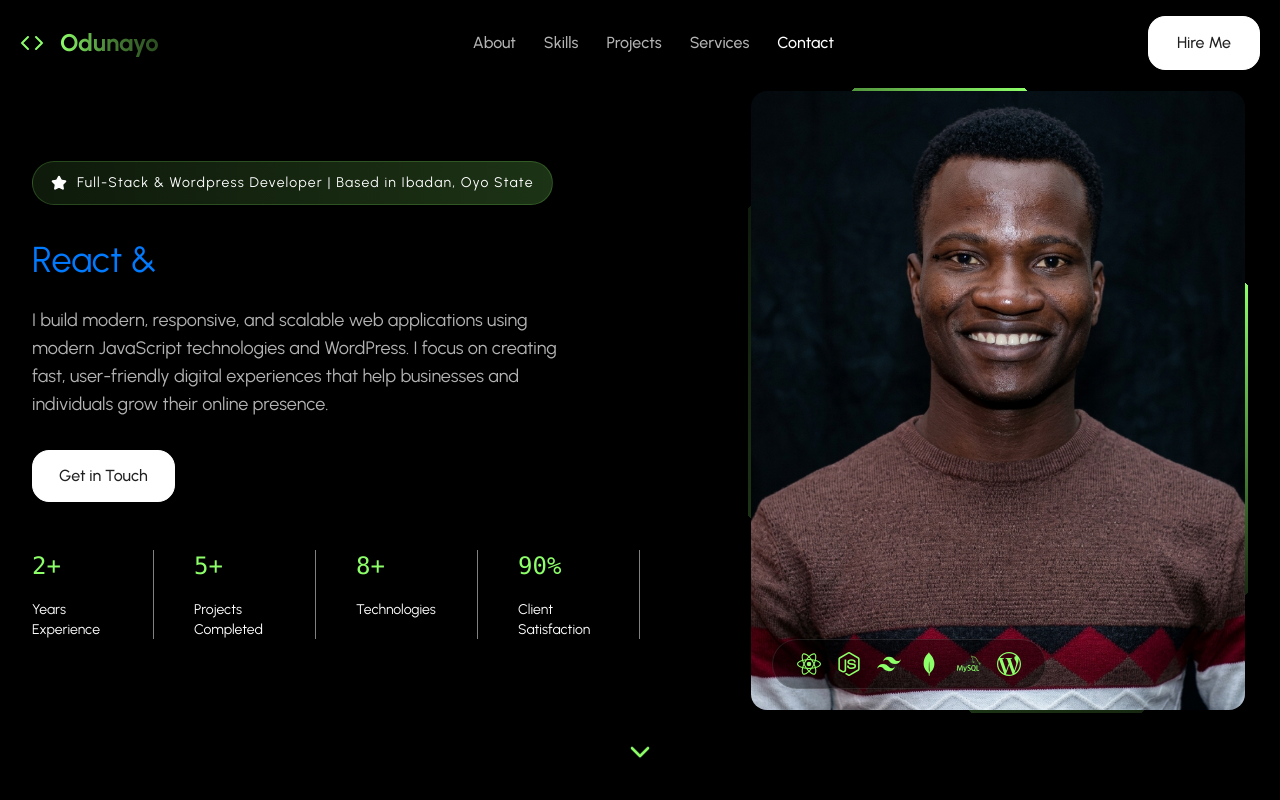
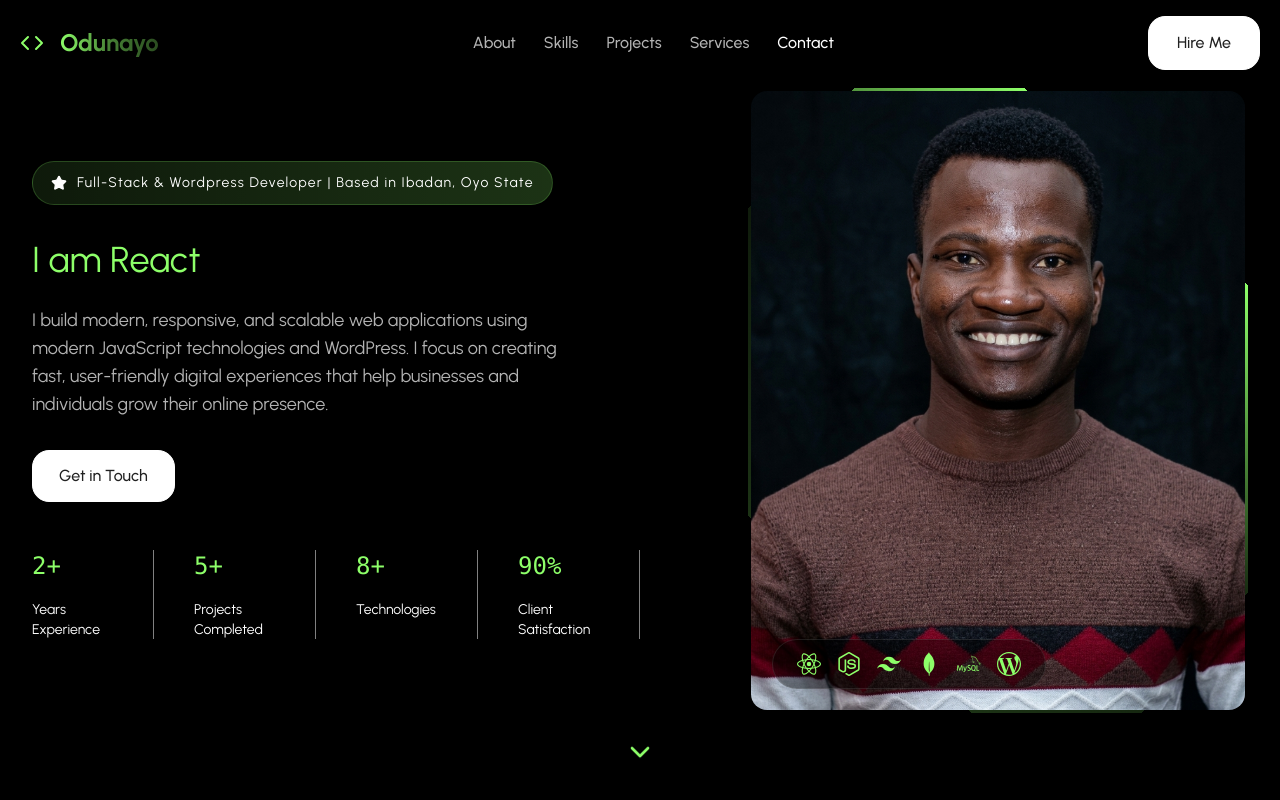
Before and after one commit to Hordunayo/Odunayo-Popoola-portfolio, a React (Vite) app: page / in a window 1280 px wide. Shown: the top 800 px of the page. Built offline with nearby package versions, Linux system fonts and the light colour scheme.

Commit message:
corrected

```diff
--- a/src/components/ui/RotatingWord.jsx
+++ b/src/components/ui/RotatingWord.jsx
@@ -18,15 +18,15 @@ function RotatingWord() {
 
   return (
     <span
-      className="inline-block text-[#007bff] transition-all duration-300"
+      className="inline-block text-primary transition-all duration-300"
       style={{
         opacity: fade ? 1 : 0,
         transform: fade ? "translateY(0)" : "translateY(10px)",
       }}
     >
-      {words[index]} &
+      I am {words[index]}
     </span>
   );
 }
 
-export default RotatingWord
+export default RotatingWord;
```
